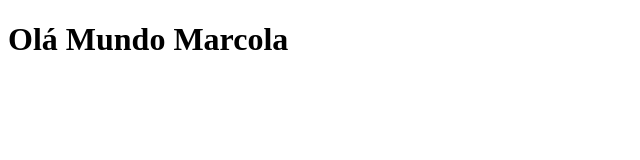
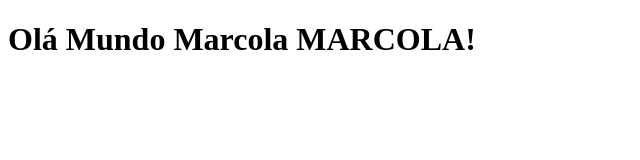
Before and after one commit to cathio-dev/Como-trabalhar-com-Git-e-GitHub-no-VsCode, a plain HTML site: page index.html in a window 1280 px wide. Shown: the whole page, without its empty margins (0-640 px from the left). Drawn offline with Linux system fonts and the light colour scheme.

Commit message:
Update index.html

```diff
--- a/index.html
+++ b/index.html
@@ -6,7 +6,7 @@
     <title>Document</title>
 </head>
 <body>
-    <h1>Olá Mundo Marcola</h1>
+    <h1>Olá Mundo Marcola MARCOLA!</h1>
 
 </body>
 </html>
```
